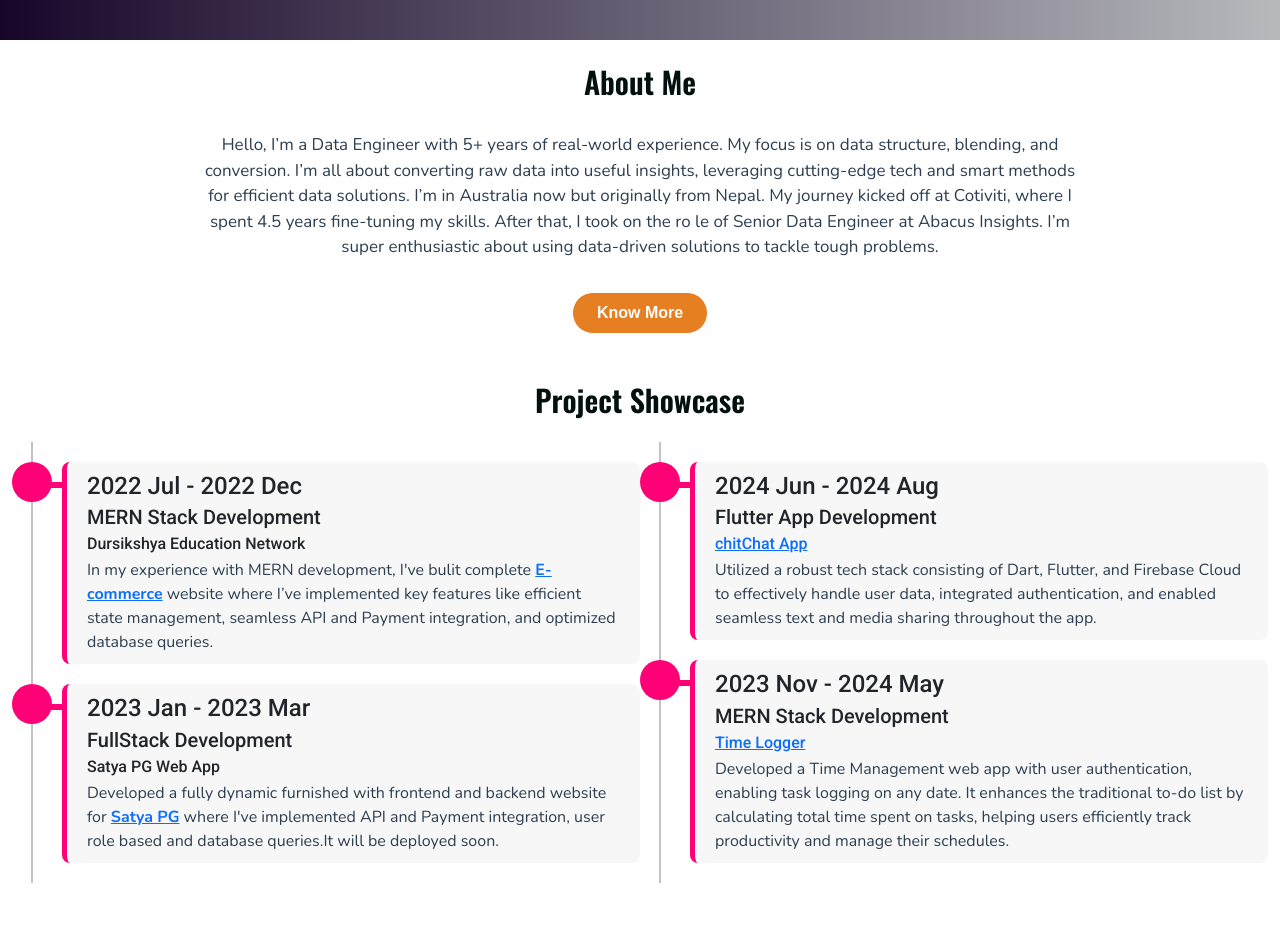
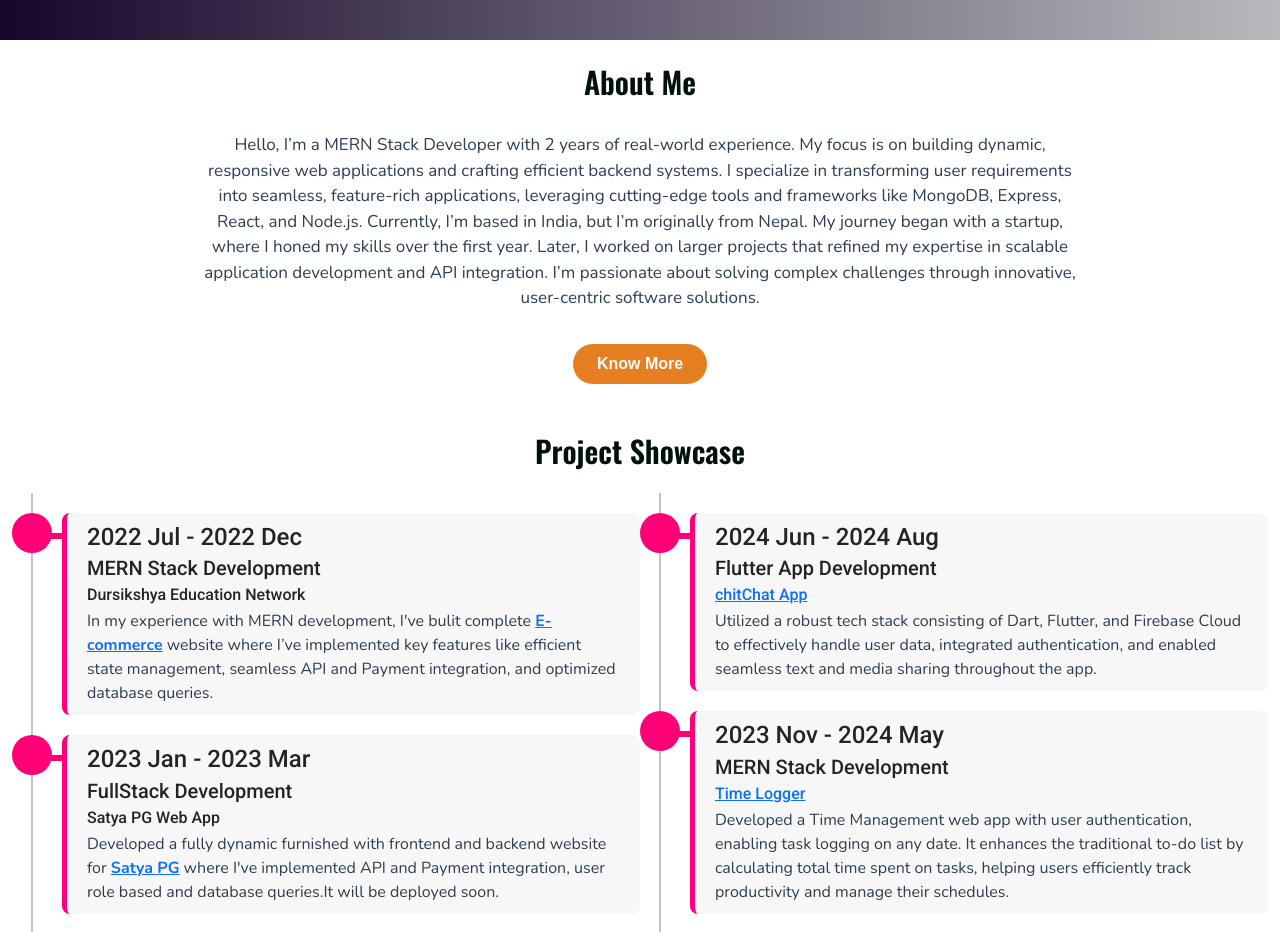
Before and after one commit to Dharmendra2567/DharmendraSah, a React (Create React App) app: page / in a window 1280 px wide. Shown: the part 800-1732 px from the top of the page. Built offline with nearby package versions, Linux system fonts and the light colour scheme.

Commit message:
aboutme updated

```diff
--- a/src/pages/HomePage.js
+++ b/src/pages/HomePage.js
@@ -48,16 +48,19 @@ const HomePage = () => {
                 <div className='row'>
                     <div className='about d-flex flex-column align-items-center justify-content-center' ref={aboutMeRef}>
                         <h1 className='p-4 about-me-header header-text' ref={headerRef}>About Me</h1>
-                        <p className='about-me-text about-text para-text text-lg-center' ref={textRef}>Hello, I’m a Data Engineer with 5+ years of real-world experience. My focus is on data structure, blending,
-                            and conversion. I’m all about converting raw data into useful insights, leveraging cutting-edge tech and smart methods for efficient data solutions. I’m in
-                            Australia now but originally from Nepal. My journey kicked off at Cotiviti, where I spent 4.5 years fine-tuning my skills. After that, I took on the ro
-                            le of Senior Data Engineer at Abacus Insights. I’m super enthusiastic about using data-driven solutions to tackle tough problems.</p>
+                        <p className='about-me-text about-text para-text text-lg-center' ref={textRef}>Hello, I’m a MERN Stack Developer with
+                            2 years of real-world experience. My focus is on building dynamic, responsive web applications and crafting efficient
+                            backend systems. I specialize in transforming user requirements into seamless, feature-rich applications, leveraging
+                            cutting-edge tools and frameworks like MongoDB, Express, React, and Node.js. Currently, I’m based in India, but
+                            I’m originally from Nepal. My journey began with a startup, where I honed my skills over the first year. Later, I worked
+                            on larger projects that refined my expertise in scalable application development and API integration.
+                            I’m passionate about solving complex challenges through innovative, user-centric software solutions.</p>
                         <button className='px-4 m-3 about-button' ref={buttonRef}>Know More</button>
                     </div>
                 </div>
-                <ProjectSection/>
-                <ContactSection/>
-                <Footer/>
+                <ProjectSection />
+                <ContactSection />
+                <Footer />
             </div>
         </>
     );
```
